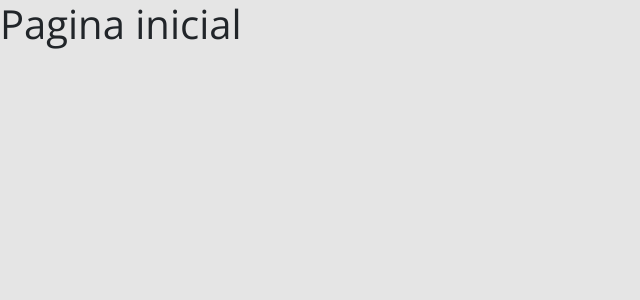
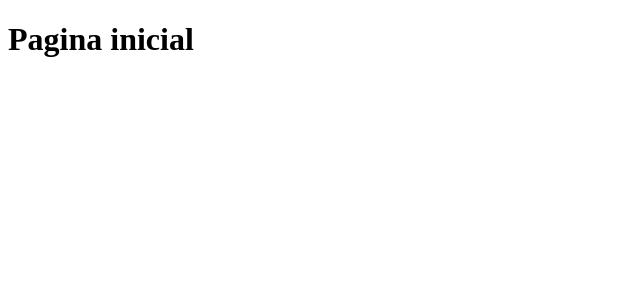
Before and after one commit to AlysonDEV/dsmovie, a React (Vite) app in the folder frontend/: page / in a window 1280 px wide. Shown: the top 300 px of the page, without its empty margins (0-640 px from the left). Built offline with nearby package versions, Linux system fonts and the light colour scheme.

Commit message:
Revert "Bootstrap"
This reverts commit d8196c8f3ce7cebaabc6c304a85e77a0b30c6f52.

```diff
--- a/frontend/package.json
+++ b/frontend/package.json
@@ -8,7 +8,6 @@
     "preview": "vite preview"
   },
   "dependencies": {
-    "bootstrap": "5.1.3",
     "react": "^17.0.2",
     "react-dom": "^17.0.2"
   },
--- a/frontend/src/App.tsx
+++ b/frontend/src/App.tsx
@@ -1,5 +1,3 @@
-import 'bootstrap/dist/css/bootstrap.css';
-import './index.css';
 
 function App() {
 
--- a/frontend/src/index.css
+++ /dev/null
@@ -1,19 +0,0 @@
-@import url('https://fonts.googleapis.com/css2?family=Open+Sans:wght@400;700&display=swap');
-
-:root {
-  --color-primary: #4D41C0;
-}
-
-* {
-    box-sizing: border-box;
-    font-family: 'Open Sans', sans-serif;
-}
-
-html, body {
-    background-color: #E5E5E5;
-}
-
-a, a:hover {
-  text-decoration: none;
-  color: unset;
-}
```
Also changed, not shown: 1 other file (tests, documents, lock files or other folders).
